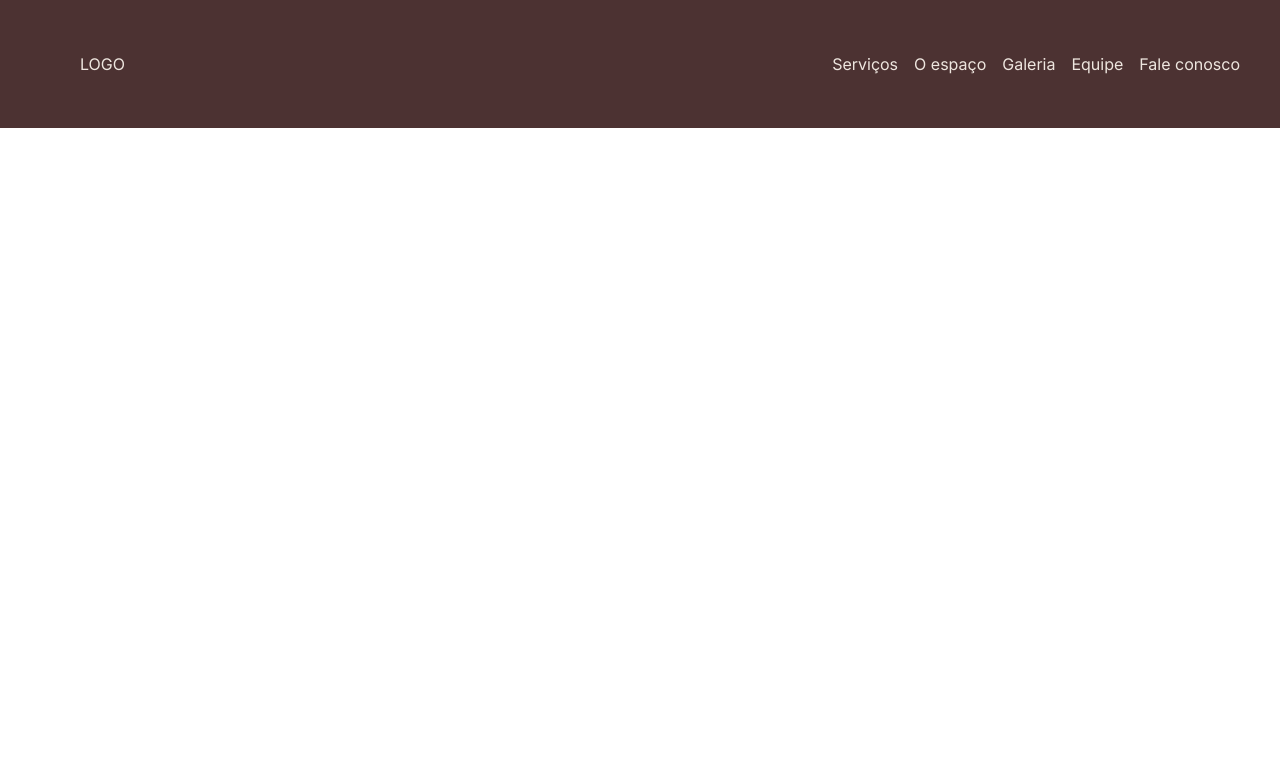
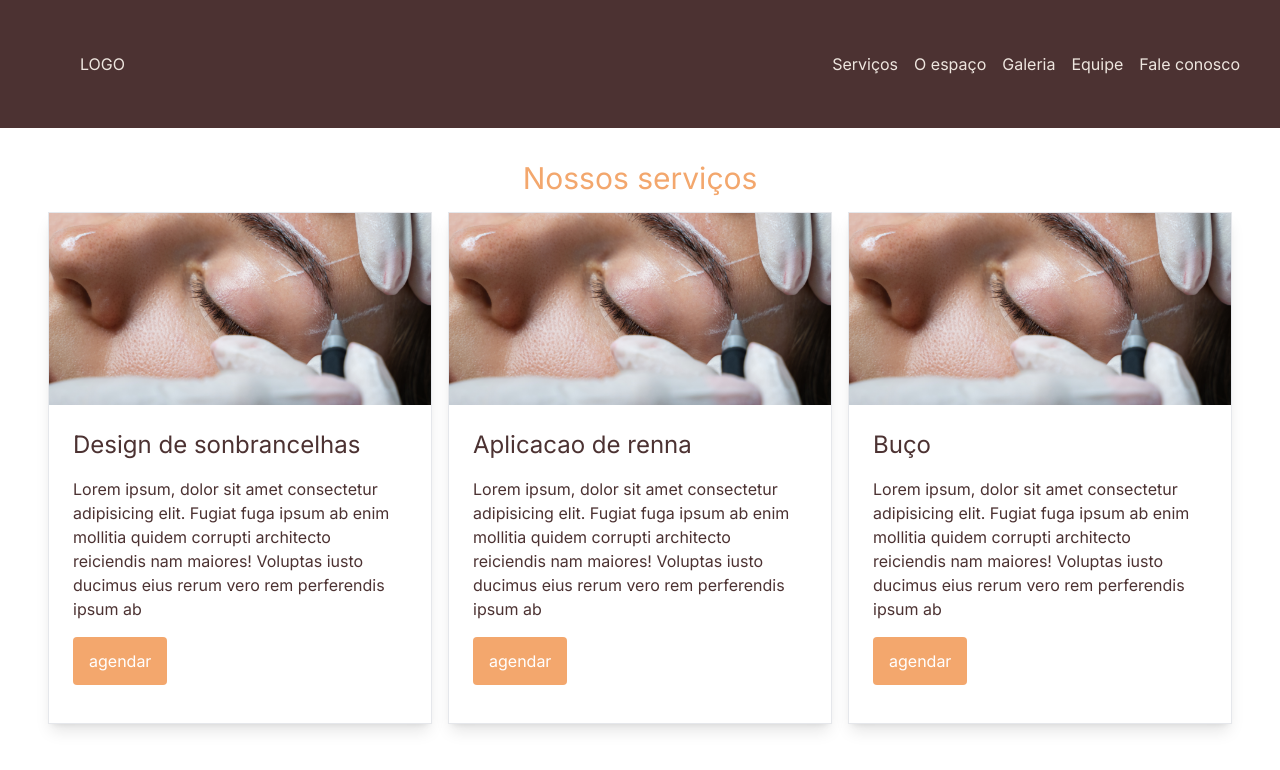
Before and after one commit to anamoraisdev/eyebrow-studio, a Next.js app: page / in a window 1280 px wide. Shown: the top 770 px of the page. Built offline with nearby package versions, Linux system fonts and the light colour scheme.

Commit message:
creating component service

```diff
--- /dev/null
+++ b/app/components/services.jsx
@@ -0,0 +1,39 @@
+const Services = () => {
+    const services = [
+        {
+            name: "Design de sonbrancelhas",
+            png: "/foto1-servico.png",
+            description: "Lorem ipsum, dolor sit amet consectetur adipisicing elit. Fugiat fuga ipsum ab enim mollitia quidem corrupti architecto reiciendis nam maiores! Voluptas iusto ducimus eius rerum vero rem perferendis ipsum ab"
+        },
+        {
+            name: "Aplicacao de renna",
+            png: "/foto1-servico.png",
+            description: "Lorem ipsum, dolor sit amet consectetur adipisicing elit. Fugiat fuga ipsum ab enim mollitia quidem corrupti architecto reiciendis nam maiores! Voluptas iusto ducimus eius rerum vero rem perferendis ipsum ab"
+        },
+        {
+            name: "Buço",
+            png: "/foto1-servico.png",
+            description: "Lorem ipsum, dolor sit amet consectetur adipisicing elit. Fugiat fuga ipsum ab enim mollitia quidem corrupti architecto reiciendis nam maiores! Voluptas iusto ducimus eius rerum vero rem perferendis ipsum ab"
+        }
+    ]
+    return (
+        <main className="flex flex-col justify-center items-center gap-4 py-8">
+            <h1 className="text-3xl hover:text-secondary-100 text-secondary-200">Nossos serviços</h1>
+            <div className="flex flex-wrap justify-center gap-4">
+                {services.map((service) =>
+                    <div className="shadow-lg border w-[24rem] h-[32rem]">
+                        <img src={service.png} alt={`foto do ${service.name}`} className=" w-full h-[12rem] object-cover" />
+                        <div className="p-6 flex flex-col justify-center items-start gap-4 text-primary">
+                            <h2 className="text-2xl">{service.name}</h2>
+                            <p>
+                                {service.description}
+                            </p>
+                            <button className="px-4 py-3 rounded hover:bg-secondary-100 bg-secondary-200 text-white">agendar</button>
+                        </div>
+                    </div>
+                )}
+            </div>
+        </main>
+    )
+}
+export default Services;
--- a/app/page.js
+++ b/app/page.js
@@ -1,9 +1,11 @@
 import Navbar from "./components/navbar";
+import Services from "./components/services";
 
 export default function Home() {
   return (
     <main className="">
       <Navbar/>
+      <Services/>
     </main>
   );
 }
--- a/next.config.mjs
+++ b/next.config.mjs
@@ -1,4 +1,24 @@
+
 /** @type {import('next').NextConfig} */
-const nextConfig = {};
+const nextConfig = {
+    webpack: (config, { isServer }) => {
+      // Adicione as regras para lidar com arquivos de imagem aqui
+      config.module.rules.push({
+        test: /\.(png|jpe?g|gif|svg)$/i,
+        use: [
+          {
+            loader: 'file-loader',
+            options: {
+              esModule: false,
+              publicPath: '/_next',
+              name: 'static/images/[name].[hash].[ext]',
+            },
+          },
+        ],
+      });
+
+      return config;
+    },
+};
 
 export default nextConfig;
```
Also changed, not shown: public/foto1-servico.png (added).
